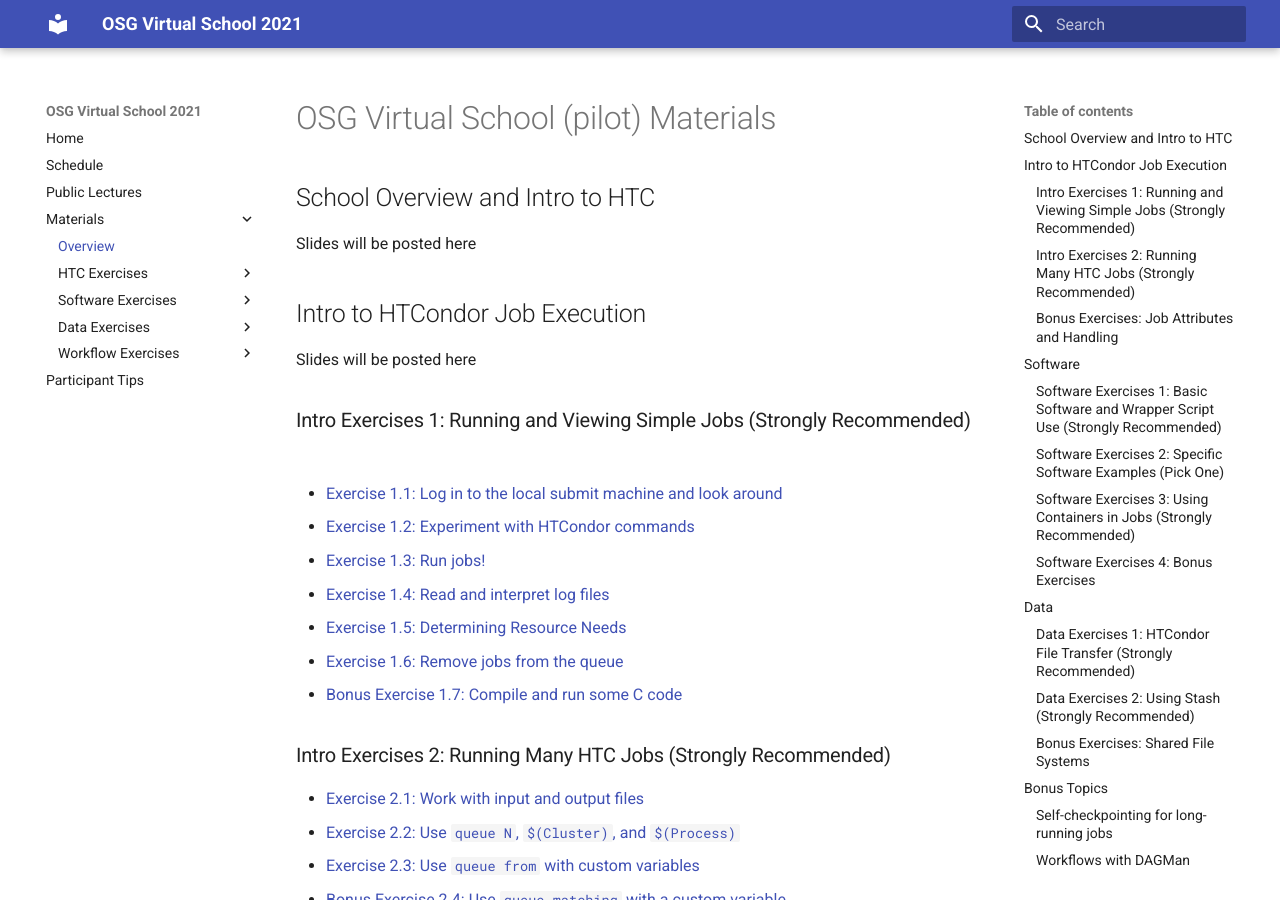
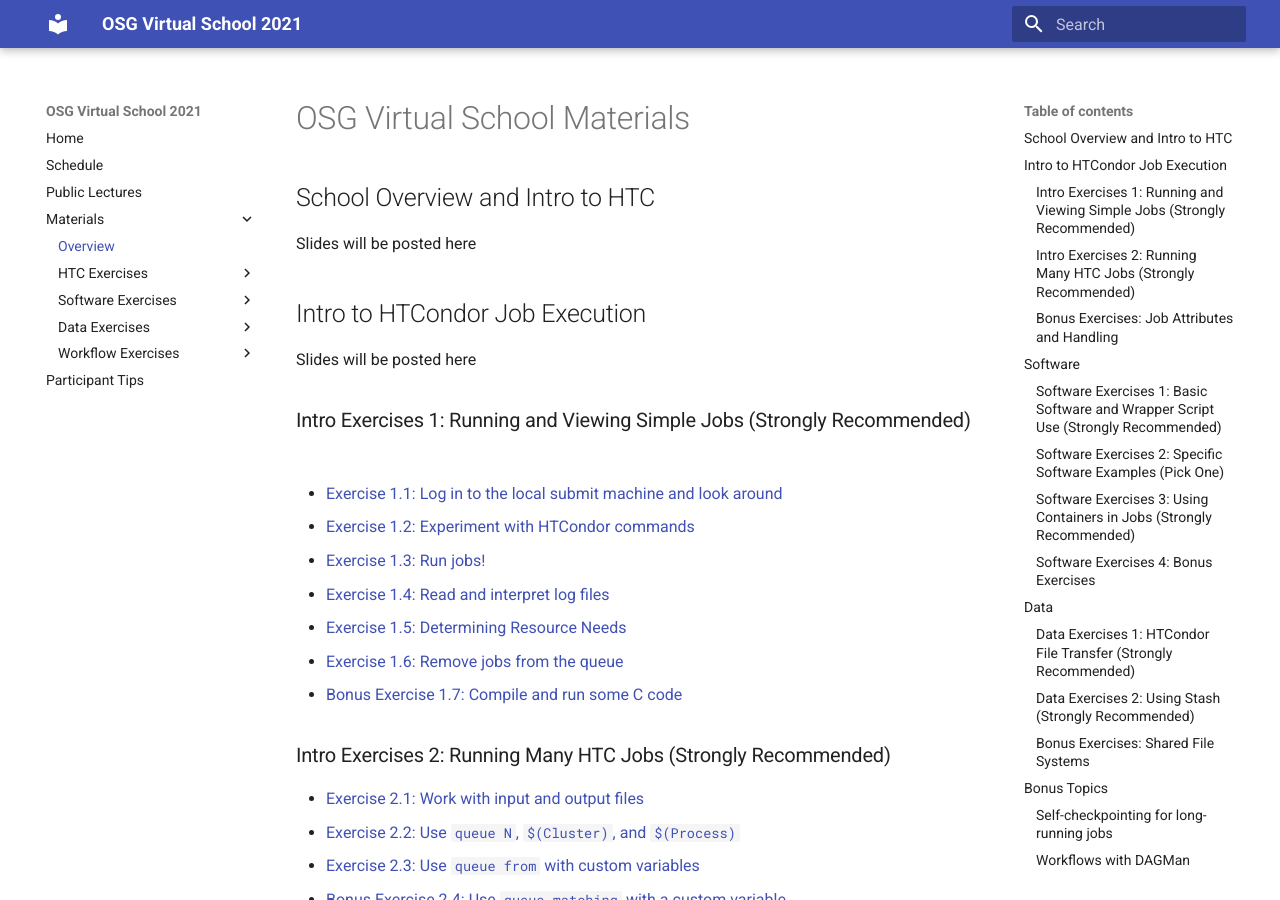
Before and after one commit to osg-htc/virtual-school-2021, an MkDocs documentation site: the page built from docs/materials/index.md, in a window 1280 px wide and 900 px high. Built offline with MkDocs 1.6.1 and Material for MkDocs 9.7.7, drawn with Linux system fonts in a browser that asks for light colours.

Commit message:
Update index.md

```diff
--- a/docs/materials/index.md
+++ b/docs/materials/index.md
@@ -1,4 +1,4 @@
-# OSG Virtual School (pilot) Materials
+# OSG Virtual School Materials
 
 ## School Overview and Intro to HTC
 
```
